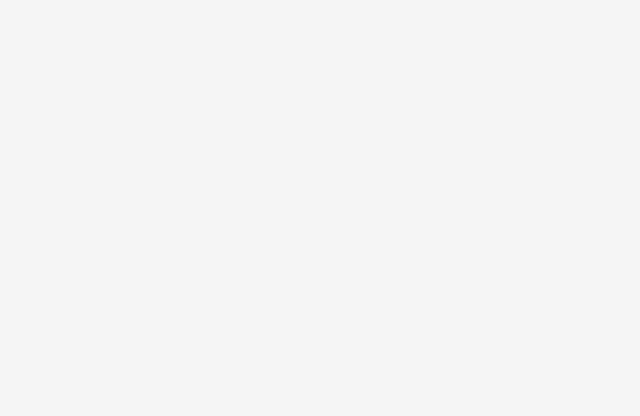
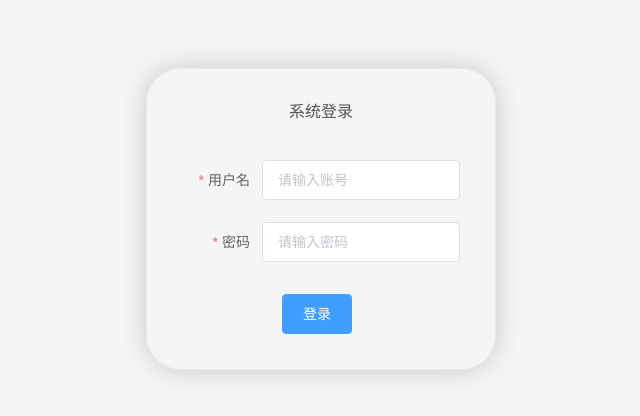
Before and after one commit to gq731296441/vue-backgroud-manager-system, a Vue app: page /#/login in a window 1280 px wide. Shown: the part 112-528 px from the top of the page, without its empty margins (319-959 px from the left). Built offline with nearby package versions, Linux system fonts and the light colour scheme.

Commit message:
登录页面样式配置

```diff
--- a/package.json
+++ b/package.json
@@ -12,6 +12,7 @@
     "core-js": "^3.8.3",
     "echarts": "5.1.2",
     "element-ui": "^2.15.9",
+    "js-cookie": "^3.0.1",
     "less": "^4.1.3",
     "less-loader": "^11.0.0",
     "vue": "^2.6.14",
--- a/src/main.js
+++ b/src/main.js
@@ -15,6 +15,7 @@
 Vue.config.productionTip = false
 Vue.use(ElementUI)
 
+
 new Vue({
   store,
   render: h => h(App),
--- a/src/router/index.js
+++ b/src/router/index.js
@@ -2,7 +2,7 @@
 import VueRouter from 'vue-router'
 
 import Main from '@/views/Main.vue'
-
+import store from '@/store/index.js'
 
 
 Vue.use(VueRouter)
@@ -40,6 +40,11 @@
                 name: 'page2'
             }
         ]
+    },
+    {
+        path: '/login',
+        name: 'login',
+        component: () => import('@/views/Login/login.vue')
     }
 ]
 
@@ -48,4 +53,19 @@
     routes
 })
 
+// 全局前置守卫
+router.beforeEach((to, from, next) => {
+    // 获取token，防止页面刷新导致state中的token丢失
+    store.commit('getToken')
+    const token = store.state.user.token
+    if (!token && to.name !== 'login') {
+        next({name: 'login'})
+    }else {
+        next()
+    }
+
+  })
+
+
+
 export default router
--- a/src/store/index.js
+++ b/src/store/index.js
@@ -1,16 +1,15 @@
 import Vue from 'vue'
 import Vuex from 'vuex'
 import tab from '@/store/tab.js'
+import user from '@/store/user.js'
 
 Vue.use(Vuex)
 
 // 通过module的方式将不同模块的store进行引入
 
 export default new Vuex.Store({
-    state: {
-        test: 1
-    },
     modules: {
-        tab
+        tab,
+        user
     }
 })
--- /dev/null
+++ b/src/store/user.js
@@ -0,0 +1,22 @@
+import Cookie from 'js-cookie'
+export default {
+    state: {
+        token: ''
+    },
+    mutations: {
+        // 在cookie中存储token
+        setToken (state, val) {
+            state.token = val
+            Cookie.set('token', val)
+        },
+        // 移除token的值
+        removeToken (state) {
+            state.token = ''
+            Cookie.remove('token')
+        },
+        // 获取token的值
+        getToken (state) {
+            state.token = state.token || Cookie.get('token')
+        }
+    }
+}
--- /dev/null
+++ b/src/views/Login/login.vue
@@ -0,0 +1,100 @@
+<template>
+    <el-form
+        :model="form"
+        status-icon
+        :rules="rules"
+        ref="form"
+        label-width="100px"
+        class="login_container"
+    >
+
+    <h3 class="login_title">系统登录</h3>
+    <!-- 用户账号输入 -->
+        <el-form-item
+            class="username"
+            label="用户名"
+            label-width="80px"
+            prop="username"
+        >
+            <el-input
+                type="text"
+                v-model="form.username"
+                autocomplete="off"
+                placeholder="请输入账号"
+            ></el-input>
+        </el-form-item>
+
+        <!-- 用户密码输入 -->
+        <el-form-item
+            label="密码"
+            prop="password"
+            label-width="80px"
+            class="password"
+        >
+            <el-input
+                type="password"
+                v-model="form.password"
+                autocomplete="off"
+                placeholder="请输入密码"
+            ></el-input>
+        </el-form-item>
+
+
+        <!-- 提交按钮 -->
+        <el-form-item class="login_submit">
+            <el-button type="primary" @click="login" class="login_submit">登录</el-button>
+        </el-form-item>
+    </el-form>
+</template>
+
+<script>
+import Mock from 'mockjs'
+
+export default {
+    name: 'login',
+    data () {
+        return {
+            form: {},
+            rules: {
+                username: [
+                    {required: true, message: '请输入用户名', trigger: 'blur'},
+                    {min: 3, message: "用户名长度不能小于3位", trigger: 'blur'}
+                ],
+                password: [
+                    {required: true, message: "请输入密码", trigger: 'blur'}
+                ]
+            }
+        }
+    },
+    methods: {
+        login () {
+            const token = Mock.Random.guid()
+            this.$store.commit('setToken', token)
+            this.$router.push({name: 'home'})
+        }
+    }
+}
+</script>
+
+<style lang="less" scoped>
+    .login_container {
+        width: 350px;
+        margin: 180px auto;
+        border: 1px solid #eaeaea;
+        border-radius: 35px;
+        padding: 35px 35px;
+        background-clip: padding-box;
+        box-shadow: 0 0 25px #cac6c6;
+
+        .login_title {
+            margin: 0px auto 40px auto;
+            text-align: center;
+            color: #505458
+        }
+
+        .login_submit {
+            margin: 10px auto 0 auto;
+        }
+    }
+
+</style>
```
Also changed, not shown: 1 other file (tests, documents, lock files or other folders).
